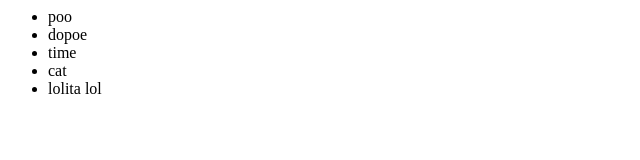
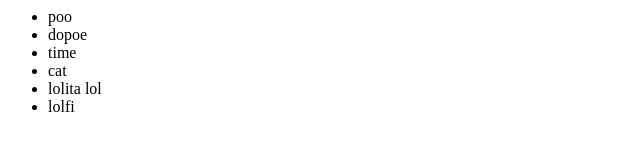
Before and after one commit to matthewcaceres/firstproject, a plain HTML site: page index.html in a window 1280 px wide. Shown: the full height of the page, 0-640 px from the left. Drawn offline with Linux system fonts and the light colour scheme.

Commit message:
added stuff

```diff
--- a/index.html
+++ b/index.html
@@ -7,5 +7,6 @@
 				<li>time</li>
 				<li>cat</li>
 				<li>lolita lol</li>
+				<li>lolfi</li>
 			</ul>
 		</div>
```
